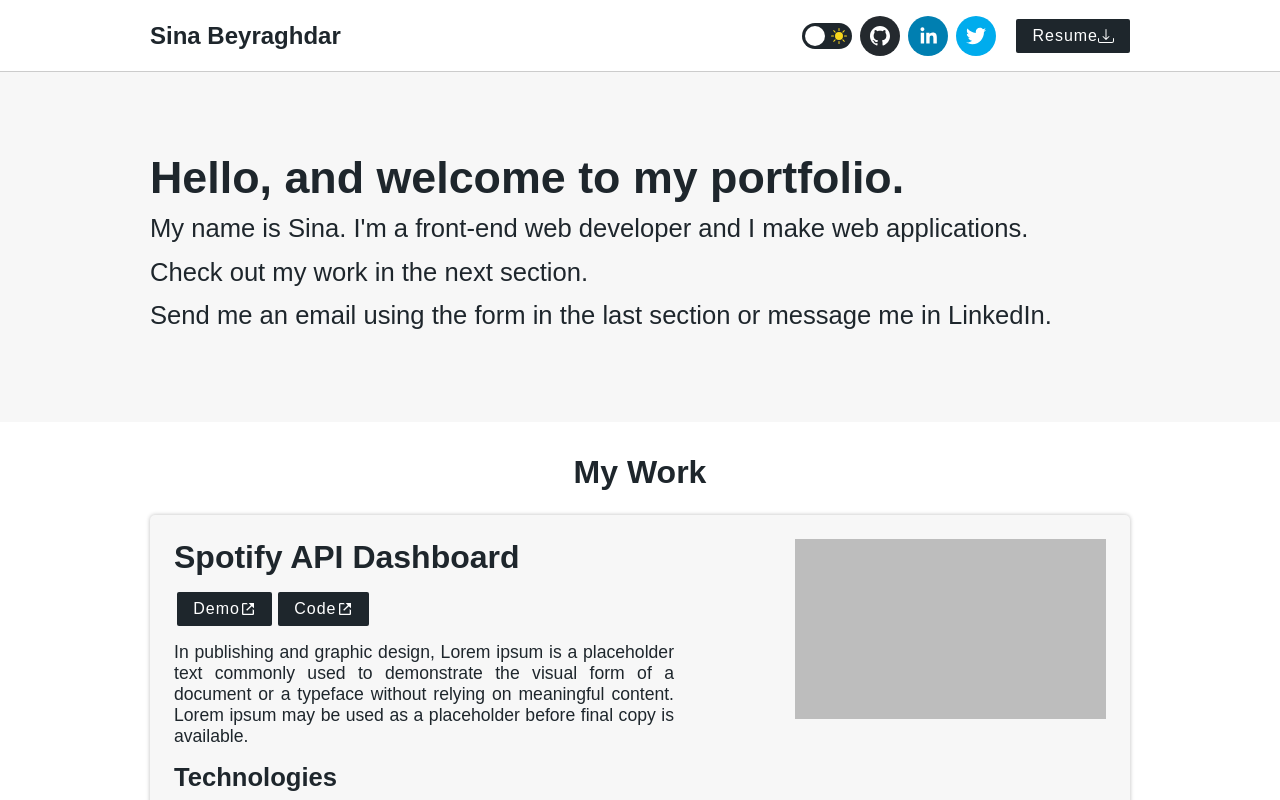
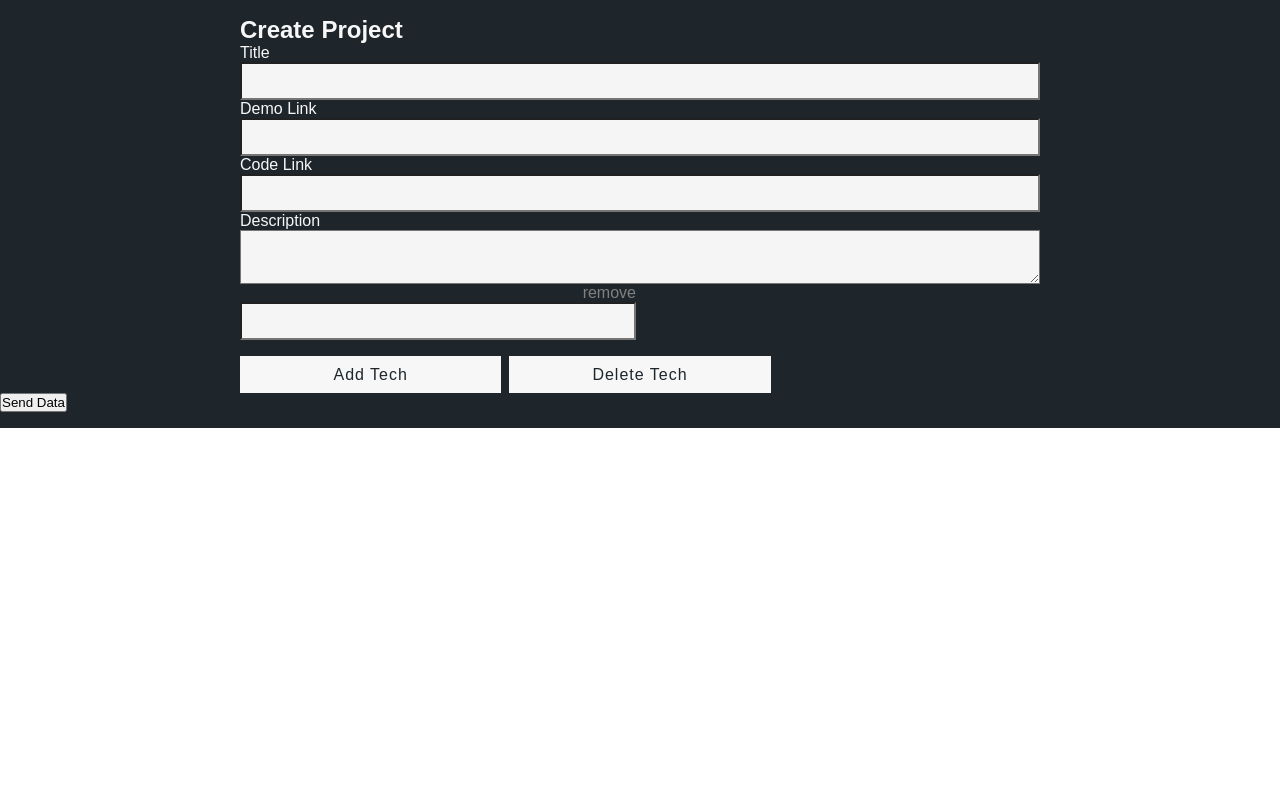
Before and after one commit to SinaBYR/my-portfolio-next, a React (Create React App) app: page /create in a window 1280 px wide. Shown: the top 800 px of the page. Built offline with nearby package versions, Linux system fonts and the light colour scheme.

Commit message:
Finish 90% of CreateProject form + Finish form state handling

```diff
--- a/src/App.js
+++ b/src/App.js
@@ -5,8 +5,8 @@ import { Contact } from "./components/Contact/Contact";
 import { Footer } from "./components/Footer/Footer";
 import { useContext } from "react/cjs/react.development";
 import { ThemeContext } from "./dark-mode-future/theme-context";
-import { useEffect } from "react";
-import axios from './axios/axios';
+import { Route, Switch } from "react-router";
+import { CreateProject } from "./components/CreateProject/CreateProject";
 
 const App = () => {
     const dark = useContext(ThemeContext)
@@ -23,11 +23,16 @@ const App = () => {
 
     return (
         <div style={{color: dark ? '#f7f7f7' : '#1e262c'}}>
-            <Navbar />
-            <Showcase />
-            <Work />
-            <Contact />
-            <Footer />
+            <Switch>
+                <Route exact path="/create" component={CreateProject}/>
+                <Route>
+                    <Navbar />
+                    <Showcase />
+                    <Work />
+                    <Contact />
+                    <Footer />
+                </Route>
+            </Switch>
         </div>
     )
 }
--- /dev/null
+++ b/src/components/CreateProject/CreateProject.js
@@ -0,0 +1,80 @@
+import { useState } from 'react';
+import { SecondaryButton } from '../Utilities';
+import classes from './CreateProject.module.css';
+
+const CreateProject = () => {
+    const [techNum, setTechNum] = useState(1)
+    const [formData, setFormData] = useState({
+        title: '',
+        demo: '',
+        code: '',
+        desc: '',
+        tech: []
+    })
+
+    const addInputHandler = () => {
+        setTechNum(techNum + 1)
+    }
+
+    const onChangeHandler = e => {
+        if(e.target.name === 'tech') {
+            const newTech = [...formData.tech]
+            newTech[e.target.id] = e.target.value
+            return setFormData({
+                ...formData,
+                tech: newTech
+            })
+        }
+
+        setFormData({
+            ...formData,
+            [e.target.name]: e.target.value
+        })
+    }
+
+    const deleteInputHanlder = e => {
+
+    }
+
+    let techElements = Array.from(new Array(techNum)).map((num, i) => {
+        return (
+            <div key={i}>
+                <div className={classes.Label}>
+                    {/* <label htmlFor="tech">Tech {i + 1}</label> */}
+                    <span className={classes.Remove}>remove</span>
+                </div>
+                <input type="text" name="tech" id={i} onChange={onChangeHandler}/>
+           </div>
+        )
+    })
+
+    console.log(techElements)
+
+    return (
+        <div className={classes.CreateProject}>
+            <div className={classes.CreateProjectWrapper}>
+                <h2>Create Project</h2>
+                <form className={classes.Form}>
+                    <label htmlFor="title">Title</label>
+                    <input type="text" id="title" name="title" onChange={onChangeHandler}/>
+                    <label htmlFor="demo">Demo Link</label>
+                    <input type="text" id="demo" name="demo" onChange={onChangeHandler}/>
+                    <label htmlFor="code">Code Link</label>
+                    <input type="text" id="code" name="code" onChange={onChangeHandler}/>
+                    <label htmlFor="desc">Description</label>
+                    <textarea name="desc" id="desc" onChange={onChangeHandler}/>
+                    <div className={classes.Technologies}>
+                        {techElements}
+                    </div>
+                        <div className={classes.Buttons}>
+                            <SecondaryButton type="button" onClick={addInputHandler}>Add Tech</SecondaryButton>
+                            <SecondaryButton type="button" onClick={deleteInputHanlder}>Delete Tech</SecondaryButton>
+                        </div>
+                </form>
+            </div>
+            <button onClick={() => console.log(formData)}>Send Data</button>
+        </div>
+    )
+}
+
+export { CreateProject }
--- /dev/null
+++ b/src/components/CreateProject/CreateProject.module.css
@@ -0,0 +1,57 @@
+.CreateProject {
+    color: #f7f7f7;
+    background-color: #1e262c;
+    padding: 1rem 0;
+}
+
+.CreateProjectWrapper {
+    max-width: 800px;
+    margin: 0 auto;
+}
+
+.Form {
+    display: flex;
+    flex-direction: column;
+}
+
+.Form :is(input, textarea) {
+    display: block;
+    background-color: #f5f5f5;
+    padding: 0.5rem;
+    font-size: 1rem;
+    resize: vertical;
+}
+
+.Technologies {
+    display: grid;
+    grid-template-columns: repeat(2, 1fr);
+    gap: 0.5rem;
+}
+
+.Technologies > * {
+    display: flex;
+    flex-direction: column;
+    justify-content: flex-end;
+}
+
+.Label {
+    display: flex;
+}
+
+.Remove {
+    color: gray;
+    margin-left: auto;
+    cursor: pointer;
+}
+
+.Buttons {
+    display: grid;
+    grid-template-columns: repeat(3, 1fr);
+    margin-top: 1rem;
+    gap: 8px;
+}
+
+.Buttons > * {
+    width: 100%;
+    margin: 0 auto;
+}
--- a/src/index.js
+++ b/src/index.js
@@ -4,12 +4,15 @@ import ReactDOM from 'react-dom';
 import App from './App';
 import reportWebVitals from './reportWebVitals';
 import { ThemeProvider } from './dark-mode-future/theme-context';
+import { BrowserRouter as Router } from 'react-router-dom'
 
 ReactDOM.render(
   <React.StrictMode>
+      <Router>
         <ThemeProvider>
             <App />
         </ThemeProvider>
+      </Router>
   </React.StrictMode>,
   document.getElementById('root')
 );
```
